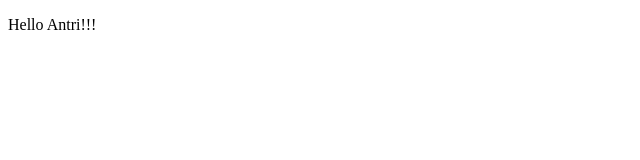
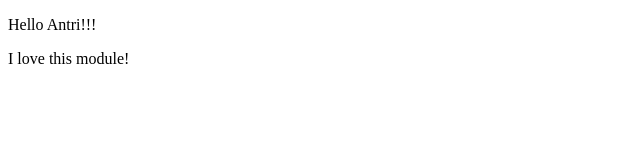
Before and after one commit to nkasenides/CO1111-23, a plain HTML site: page index.html in a window 1280 px wide. Shown: the whole page, without its empty margins (0-640 px from the left). Drawn offline with Linux system fonts and the light colour scheme.

Commit message:
Adding another paragraph

```diff
--- a/index.html
+++ b/index.html
@@ -7,6 +7,7 @@
 <body>
 
 <p>Hello Antri!!!</p>
+<p>I love this module!</p>
 
 </body>
 </html>
```
